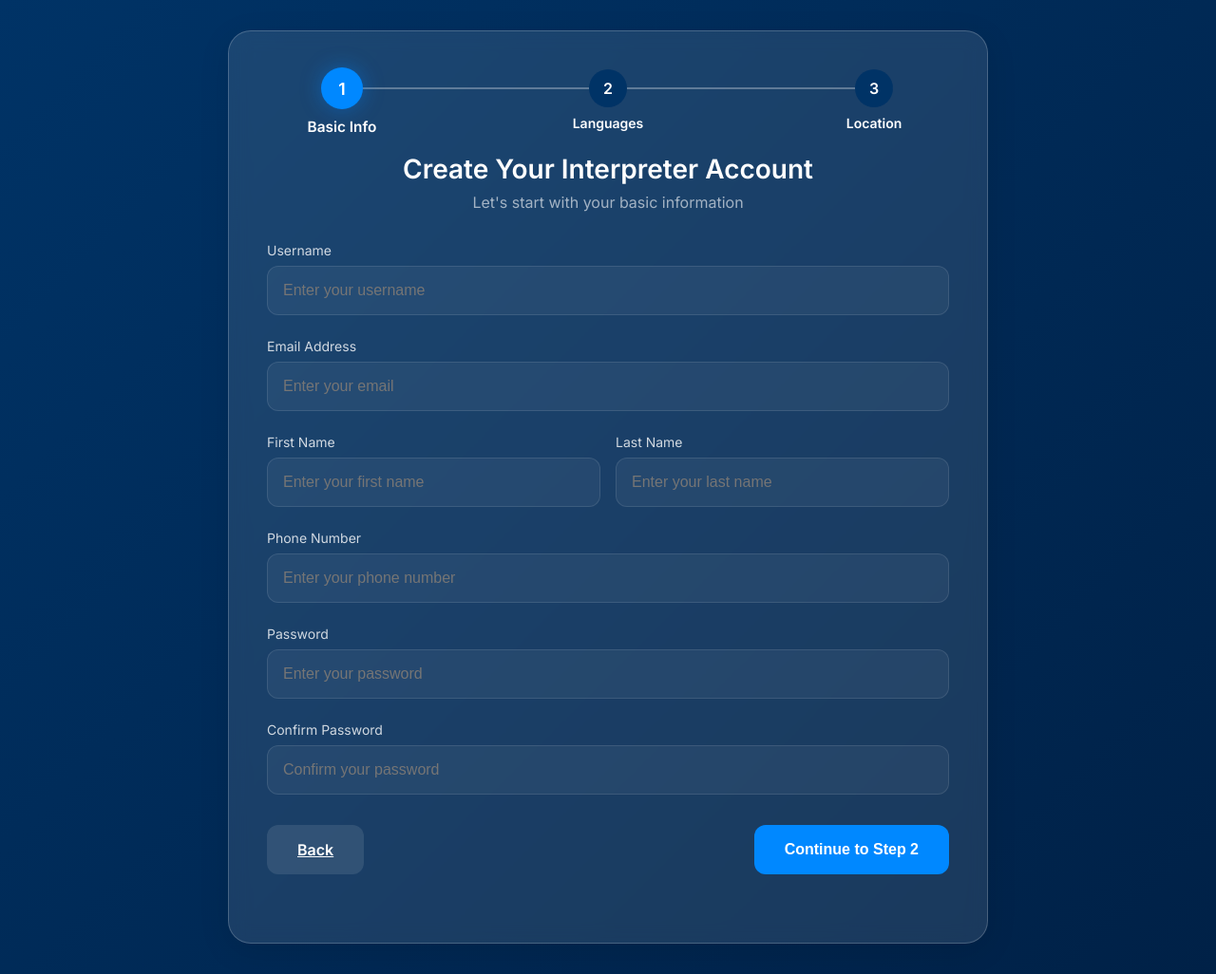
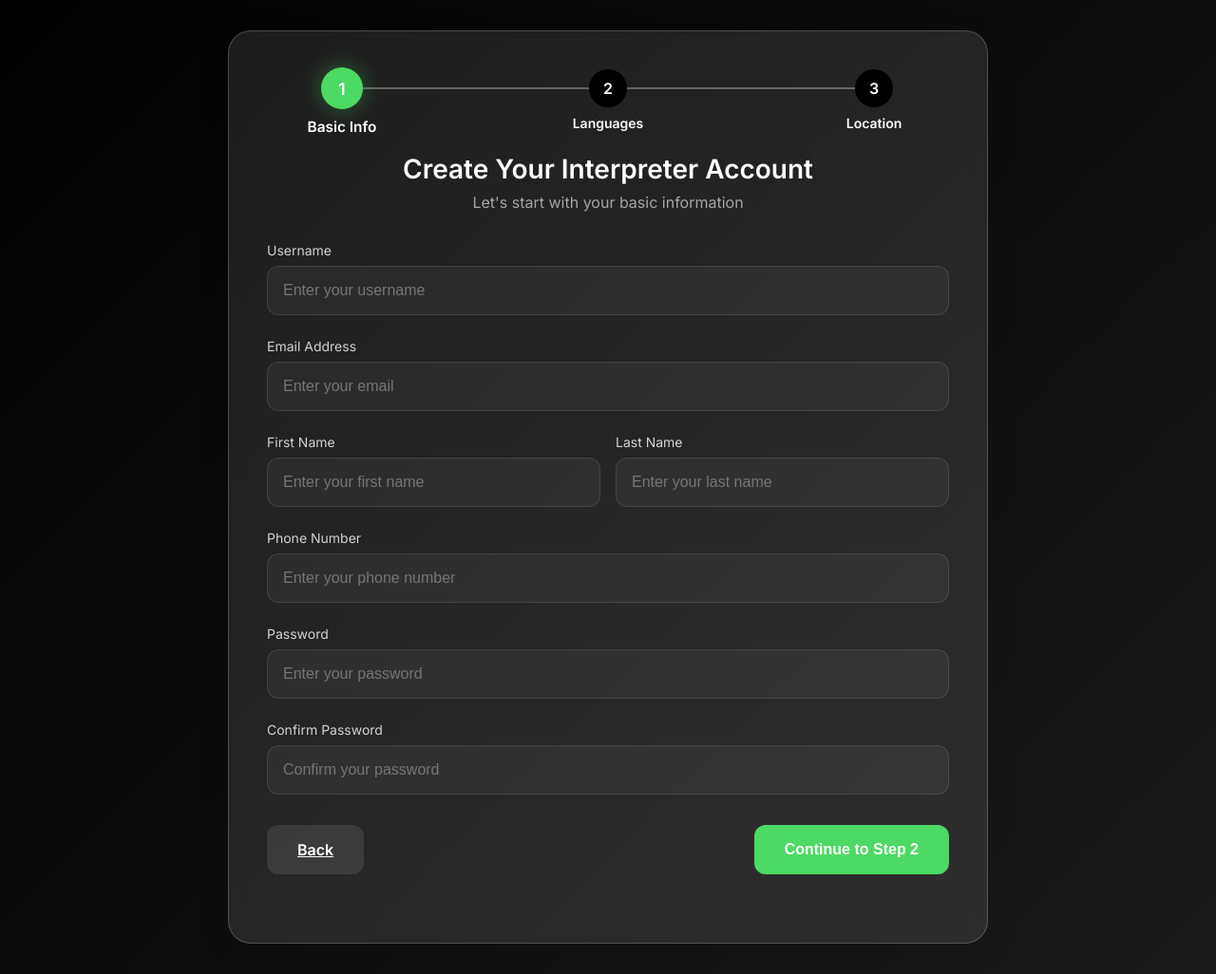
Before and after one commit to josephsamijona/refactored-journey, a Django app: page /interpreter/register/ in a window 1280 px wide. Shown: the whole page at 95% size. Run offline with Django 5.2, Linux system fonts and the light colour scheme; parts of the project's set-up code (start-up, migrations or seed data) failed here and were passed over.

Commit message:
thank you GOD

```diff
--- a/app/views.py
+++ b/app/views.py
@@ -1460,7 +1460,7 @@ class InterpreterRegistrationStep1View(FormView):
 
        if request.user.is_authenticated:
            logger.info(f"Authenticated user {request.user.email} attempting to access registration. Redirecting to dashboard.")
-           return redirect('interpreter_dashboard')
+           return redirect('dbdint:interpreter_dashboard')
        return super().dispatch(request, *args, **kwargs)
 
    def form_valid(self, form):
--- a/static/css/etape1.css
+++ b/static/css/etape1.css
@@ -1,10 +1,10 @@
 /* Variables & Reset */
 :root {
-    --primary-blue: #003366;
-    --secondary-blue: #0066CC;
-    --accent-blue: #0088FF;
-    --success-green: #28a745;
-    --error-red: #FF4B4B;
+    --primary-blue: #000000;       /* Remplacé par noir */
+    --secondary-blue: #2a2a2a;     /* Remplacé par gris très foncé */
+    --accent-blue: #4cd964;        /* Remplacé par le vert vif */
+    --success-green: #4cd964;      /* Remplacé par le vert vif */
+    --error-red: #FF4B4B;          /* Inchangé */
     --step-inactive: rgba(255, 255, 255, 0.3);
     --step-active: var(--accent-blue);
     --step-complete: var(--success-green);
@@ -19,7 +19,7 @@
 body {
     font-family: 'Inter', sans-serif;
     min-height: 100vh;
-    background: linear-gradient(135deg, var(--primary-blue) 0%, #002147 100%);
+    background: linear-gradient(135deg, var(--primary-blue) 0%, #1a1a1a 100%);
     padding: 2rem;
 }
 
@@ -77,7 +77,7 @@ body {
 .step.active {
     background: var(--step-active);
     transform: scale(1.1);
-    box-shadow: 0 0 20px rgba(0, 136, 255, 0.4);
+    box-shadow: 0 0 20px rgba(76, 217, 100, 0.4);
 }
 
 .step.complete {
@@ -182,7 +182,7 @@ body {
 }
 
 .btn-next:hover {
-    background: var(--secondary-blue);
+    background: #5fe077;  /* Version légèrement plus claire du vert */
 }
 
 /* Messages and Errors */
```
Also changed, not shown: readme.md.
